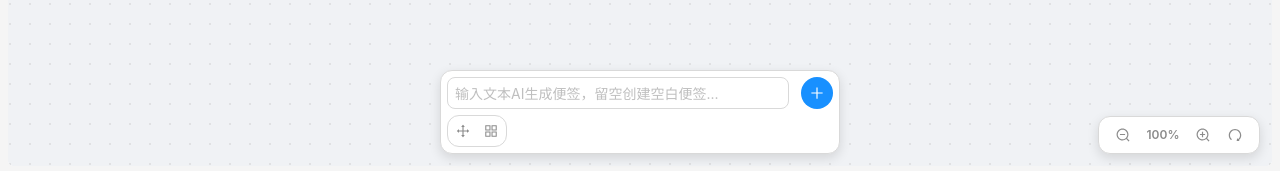
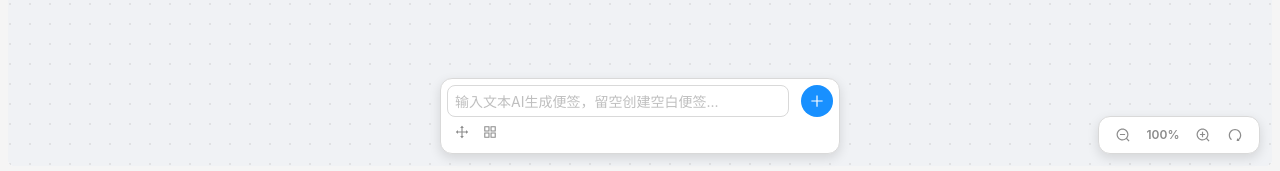
Before and after one commit to duobaobox/infinitynote, a React (Vite) app: page / in a window 1280 px wide. Shown: the part 626-797 px from the top of the page. Built offline with nearby package versions, Linux system fonts and the light colour scheme.

Commit message:
style(NoteWorkbench, SlotContainer): 优化样式，调整工具栏和插槽容器位置

```diff
--- a/src/components/NoteWorkbench/index.module.css
+++ b/src/components/NoteWorkbench/index.module.css
@@ -11,7 +11,7 @@
   transform: translateX(-50%);
   display: flex;
   flex-direction: column;
-  gap: 6px;
+  /* gap: 6px; */
   padding: 6px 6px;
   background: var(--color-bg-elevated);
   border: 1px solid var(--color-border);
@@ -136,8 +136,7 @@
   align-items: center;
   gap: 4px;
   background: var(--color-bg-elevated);
-  border: 1px solid var(--color-border);
-  border-radius: 12px;
+  border-radius: 8px;
   padding: 3px;
 }
 
@@ -164,10 +163,10 @@
   transform: translateY(-1px);
 }
 
-/* 激活态（色值略深） */
+/* 激活态（拖动模式）按钮底色为主题蓝色，icon白色 */
 .iconButtonActive {
-  background: var(--color-primary-bg-hover) !important;
-  color: var(--color-primary) !important;
+  background: var(--color-primary) !important;
+  color: #fff !important;
 }
 
 /* 响应式设计 - 简化 */
--- a/src/components/NoteWorkbench/index.tsx
+++ b/src/components/NoteWorkbench/index.tsx
@@ -193,8 +193,20 @@ export const NoteWorkbench: React.FC<NoteWorkbenchProps> = ({
     return "创建空白便签";
   };
 
+  // 获取容器实际高度，设置CSS变量
+  const containerRef = React.useRef<HTMLDivElement>(null);
+  React.useEffect(() => {
+    if (containerRef.current) {
+      containerRef.current.style.setProperty(
+        "--console-container-height",
+        `${containerRef.current.offsetHeight}px`
+      );
+    }
+  });
+
   return (
     <div
+      ref={containerRef}
       className={styles.consoleContainer}
       data-loading={loading || status === "loading"}
       data-connected={isConnectedMode}
--- a/src/components/SlotContainer/index.module.css
+++ b/src/components/SlotContainer/index.module.css
@@ -1,7 +1,7 @@
 /* 插槽容器 - 小巧精致，完美匹配设计稿 */
 .slotContainer {
   position: fixed;
-  bottom: 84px; /* 控制台高度56px + 间距8px + 控制台底部margin20px = 84px */
+  bottom: calc(var(--console-container-height, 64px) + 36px);
   left: 50%;
   transform: translateX(-50%);
   background: var(--color-bg-elevated);
```
